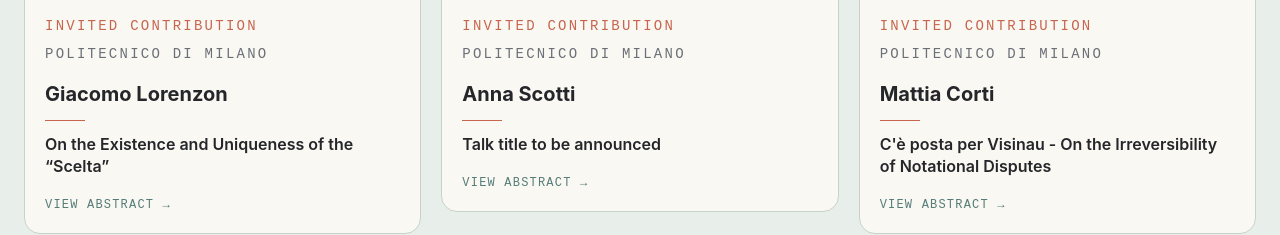
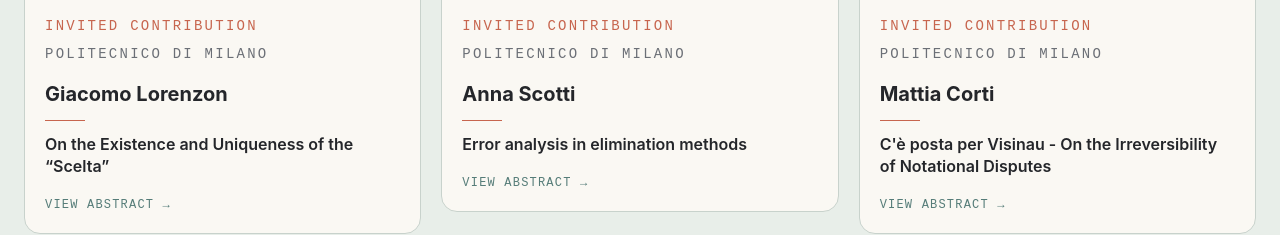
Before and after one commit to caterinaleimer/Visimai2026, a React (Vite) app: page / in a window 1280 px wide. Shown: the part 3960-4195 px from the top of the page. Built offline with nearby package versions, Linux system fonts and the light colour scheme.

Commit message:
Update talk title and abstract for Anna Scotti

```diff
--- a/src/App.jsx
+++ b/src/App.jsx
@@ -56,9 +56,9 @@ const speakers = [
     name: "Anna Scotti",
     affiliation: "Politecnico di Milano",
     role: "Invited Contribution",
-    talkTitle: "Talk title to be announced",
+    talkTitle: "Error analysis in elimination methods",
     abstract:
-      "Abstract to be announced.",
+      "Elimination methods have been the technique of choice to solve complex problems for decades, mostly due to their simplicity and robustness. However, even apparently negligible errors can be amplified by nonlinear couplings leading to the identification of the agent, early verification of stopping criteria and application of constraints. This work presents a thorough investigation of such error propagation mechanisms, discussing mitigation strategies, such as the minimization of traces and residuals left on the scene. Several test cases are presented to support theoretical findings.",
   },
     {
     image: speaker6,
```
